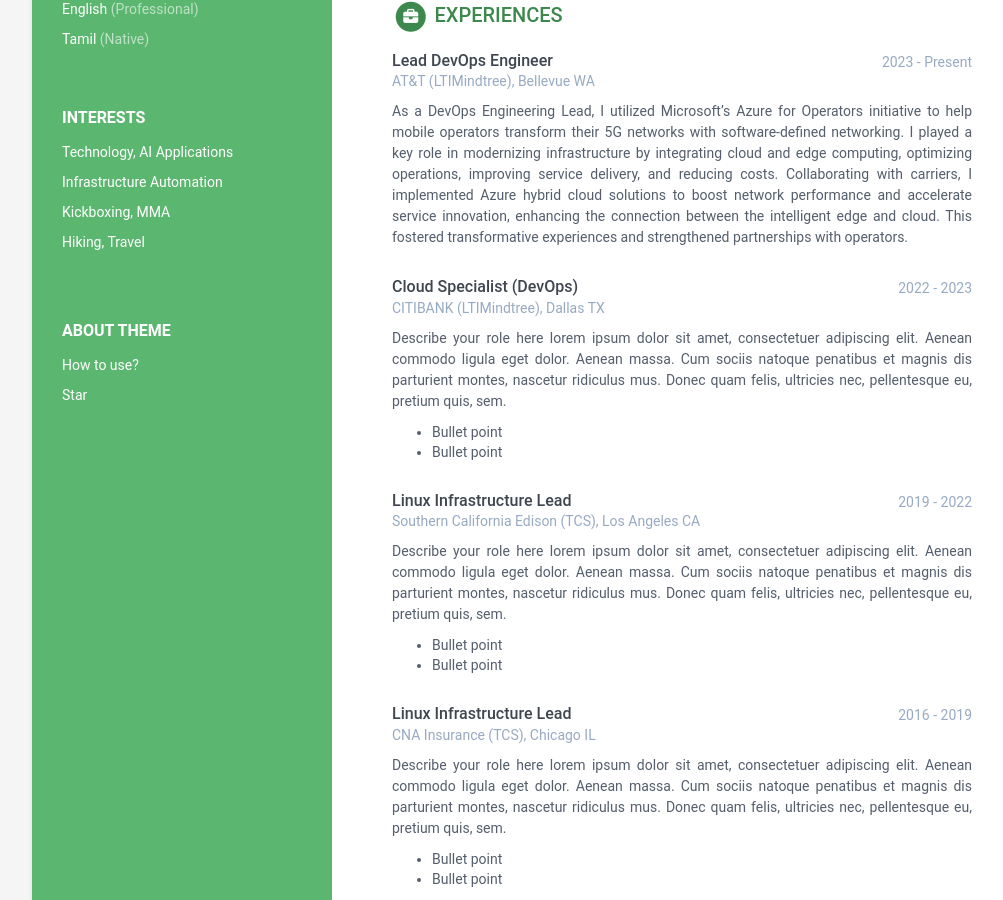
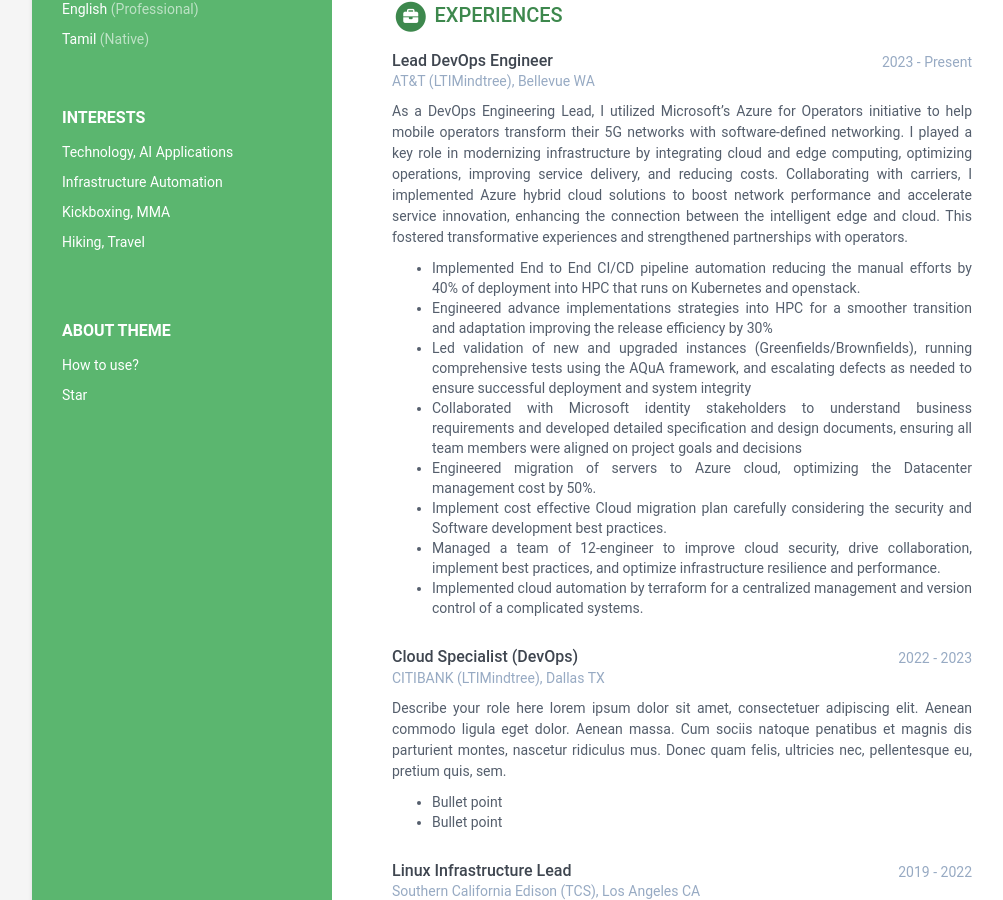
Before and after one commit to Jananimpg/portfolio, a Jekyll site: the page built from index.html, in a window 1280 px wide and 900 px high, scrolled down 619 px. Shown: the whole window, without its empty margins (108-1111 px from the left). Built offline with Jekyll 4.4.1, drawn with Linux system fonts in a browser that asks for light colours.

Commit message:
Update data.yml

```diff
--- a/_data/data.yml
+++ b/_data/data.yml
@@ -95,6 +95,14 @@ experiences:
     company: AT&T (LTIMindtree), Bellevue WA
     details: |
       As a DevOps Engineering Lead, I utilized Microsoft’s Azure for Operators initiative to help mobile operators transform their 5G networks with software-defined networking. I played a key role in modernizing infrastructure by integrating cloud and edge computing, optimizing operations, improving service delivery, and reducing costs. Collaborating with carriers, I implemented Azure hybrid cloud solutions to boost network performance and accelerate service innovation, enhancing the connection between the intelligent edge and cloud. This fostered transformative experiences and strengthened partnerships with operators.
+        - Implemented End to End CI/CD pipeline automation reducing the manual efforts by 40% of deployment into HPC that runs on Kubernetes and openstack.
+        - Engineered advance implementations strategies into HPC for a smoother transition and adaptation improving the release efficiency by 30%
+        - Led validation of new and upgraded instances (Greenfields/Brownfields), running comprehensive tests using the AQuA framework, and escalating defects as needed to ensure successful deployment and system integrity
+        - Collaborated with Microsoft identity stakeholders to understand business requirements and developed detailed specification and design documents, ensuring all team members were aligned on project goals and decisions
+        - Engineered migration of servers to Azure cloud, optimizing the Datacenter management cost by 50%.
+        - Implement cost effective Cloud migration plan carefully considering the security and Software development best practices.
+        - Managed a team of 12-engineer to improve cloud security, drive collaboration, implement best practices, and optimize infrastructure resilience and performance.
+        - Implemented cloud automation by terraform for a centralized management and version control of a complicated systems.
 
   - role: Cloud Specialist (DevOps)
     time: 2022 - 2023
```
